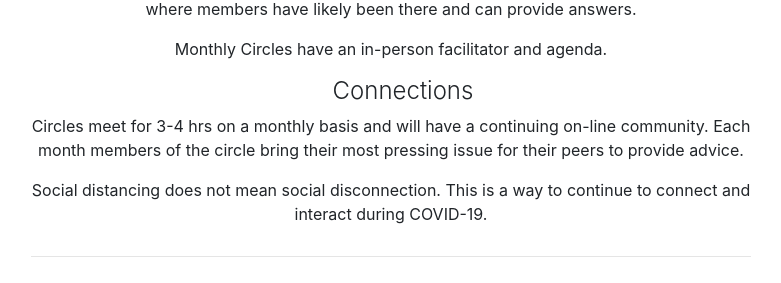
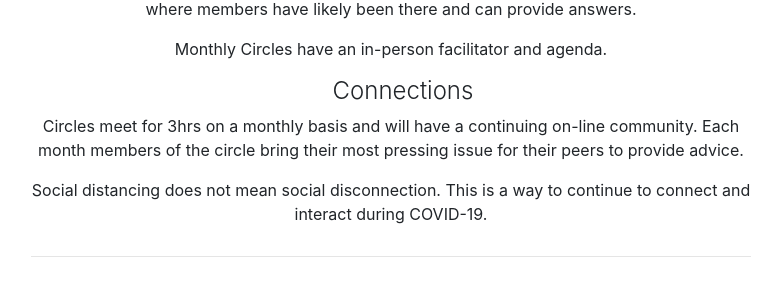
Before and after one commit to kendracurtis/kendracurtis.github.io, a Jekyll site: the page built from circles.md, in a window 1280 px wide, cut to the strip 513-796 px from the top of the page. Shown: the whole strip, without its empty margins (249-1030 px from the left). Built offline with Jekyll 4.4.1, drawn with Linux system fonts in a browser that asks for light colours.

Commit message:
Update circles.md
Changed circles time commitment

```diff
--- a/circles.md
+++ b/circles.md
@@ -15,7 +15,7 @@ Good mentoring and advice can be difficult to find. It can be especially hard to
  <p align="center">Your team, colleagues, and family are not necessarily going to give unbiased answers. This forum is a safe space to discuss your most pressing issues. These are small curated groups where members have likely been there and can provide answers.</p> <p align="center">Monthly Circles have an in-person facilitator and agenda.</p>
 
 <h4 align="center">Connections</h4>
-<p align="center">Circles meet for 3-4 hrs on a monthly basis and will have a continuing on-line community. Each month members of the circle bring their most pressing issue for their peers to provide advice. </p>
+<p align="center">Circles meet for 3hrs on a monthly basis and will have a continuing on-line community. Each month members of the circle bring their most pressing issue for their peers to provide advice. </p>
 <p align="center">Social distancing does not mean social disconnection. This is a way to continue to connect and interact during COVID-19.</p>
 ---
 
```
